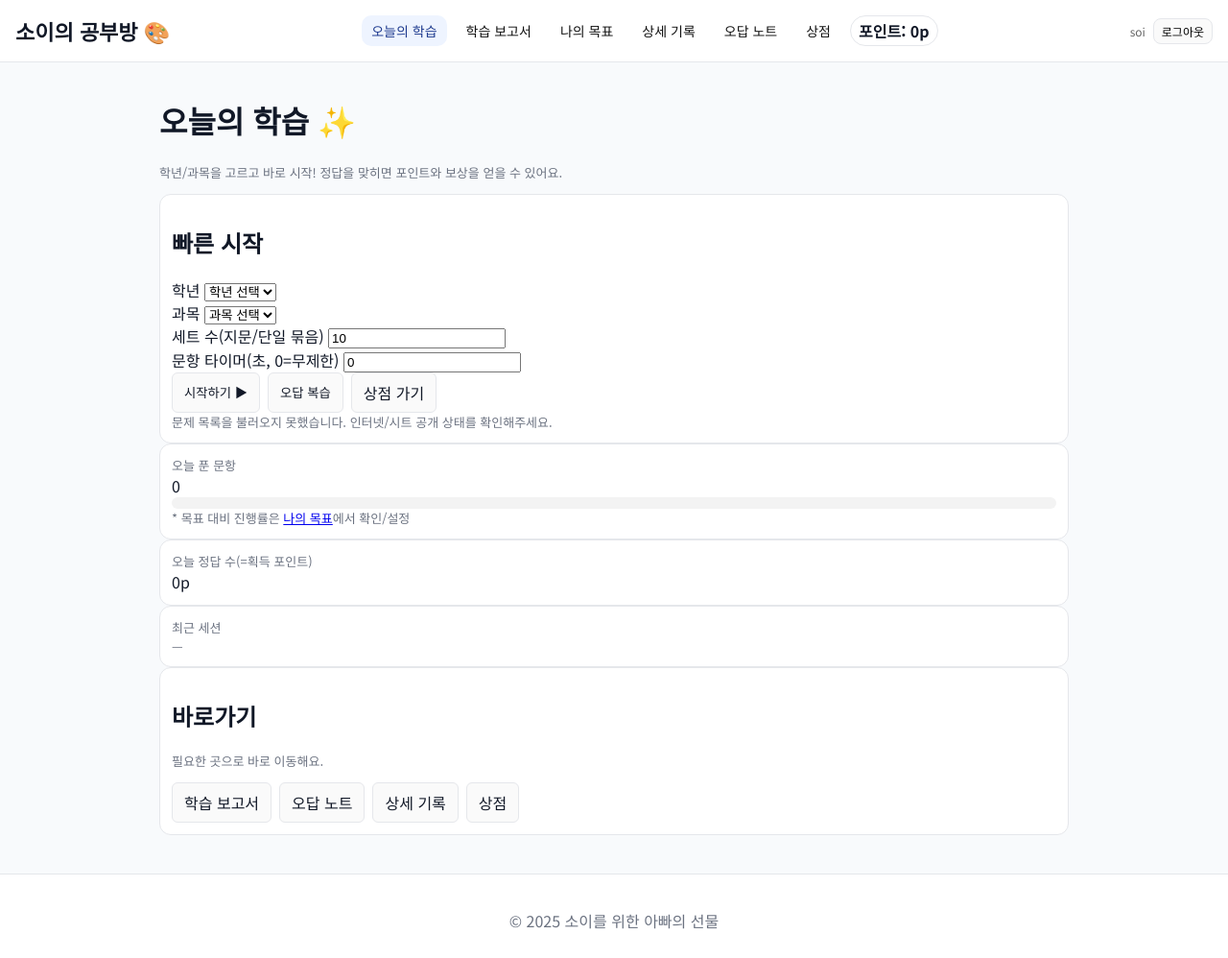
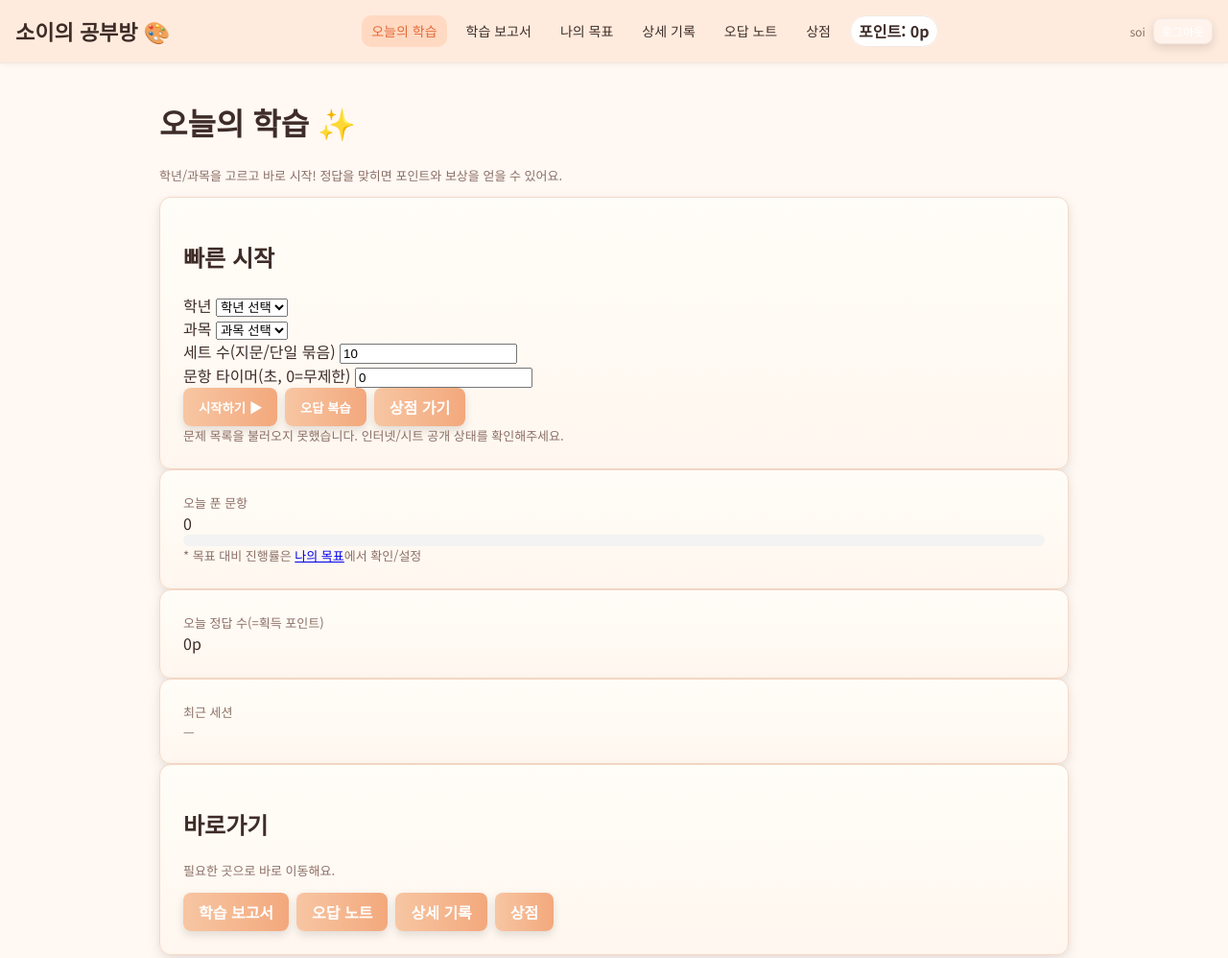
Before and after one commit to cojay80/soi-homestudy, a website: page index.html in a window 1280 px wide. Shown: the top 998 px of the page at 96% size. Drawn offline with Linux system fonts and the light colour scheme; no server answers.

Commit message:
Update style.css
스타일 개선: 버튼 통일, 그림자 효과, 로그아웃 글자색 수정

```diff
--- a/css/style.css
+++ b/css/style.css
@@ -1,122 +1,302 @@
 /* ========== Base / Tokens ========== */
-:root{
+:root {
   --page-width:980px;
   --pad-x:16px; --pad-y:12px;
-  --line:#e5e7eb; --bg:#f8fafc; --card:#fff;
-  --text:#111827; --muted:#6b7280;
-  --brand:#03C75A; /* 네이버 그린 */
-  --brand-2:#02B350; /* 네이버 다크 그린 */
+  --line:#f2e8df; /* 부드러운 베이지 경계 */
+  --bg:#F7F1E3;     /* 부드러운 베이지 */
+  --card:#FFF1E6; /* 카드 배경: 연베이지 */
+  --text:#3E2C28; /* 진한 브라운 텍스트 */
+  --muted:#8B6F66; /* 서브 텍스트 */
+  --brand:#FF8552; /* 코랄 오렌지 */
+  --brand-2:#E46A38; /* 테라코타 오렌지 */
 }
-*{box-sizing:border-box}
-html,body{margin:0;padding:0}
-img,video{max-width:100%;height:auto;display:block}
-body{min-width:320px;background:var(--bg);color:var(--text);
-  font-family:'Noto Sans KR',system-ui,Segoe UI,Roboto,Arial,sans-serif}
+
+* { box-sizing:border-box; }
+html,body { margin:0; padding:0; }
+img,video { max-width:100%; height:auto; display:block; }
+
+body {
+  min-width:320px;
+  background:var(--bg);
+  color:var(--text);
+  font-family:'Noto Sans KR', system-ui, Segoe UI, Roboto, Arial, sans-serif;
+  line-height:1.5;
+}
 
 /* ========== Common ========== */
-.container{max-width:var(--page-width);margin:0 auto;padding:16px}
-.card{background:var(--card);border:1px solid var(--line);border-radius:12px;padding:12px}
-.btn{
+.container {
+  max-width:var(--page-width);
+  margin:0 auto;
+  padding:16px;
+}
+
+.card {
+  background:var(--card);
+  border:1px solid var(--line);
+  border-radius:12px;
+  padding:12px;
+  box-shadow:0 4px 10px rgba(0,0,0,0.04);
+  transition:transform .15s ease, box-shadow .15s ease;
+}
+.card:hover {
+  transform:translateY(-2px);
+  box-shadow:0 6px 16px rgba(0,0,0,0.07);
+}
+
+.btn {
   display:inline-block;
   padding:8px 12px;
   border:1px solid var(--line);
   border-radius:6px;
-  background:#fafafa;
+  background:#FFF3EC;
   color:var(--text);
   cursor:pointer;
-  transition:.15s;
+  transition:all .15s ease;
   text-decoration:none;
 }
-.btn:hover{
-  background:#f3f4f6;
+.btn:hover {
+  background:#FFE7DC;
   border-color:var(--brand);
   color:var(--brand);
 }
-.btn-primary{
+.btn-primary {
   background:var(--brand);
   color:#fff;
   border-color:var(--brand);
 }
-.btn-primary:hover{
+.btn-primary:hover {
   background:var(--brand-2);
   border-color:var(--brand-2);
   color:#fff;
 }
-.mini{color:var(--muted);font-size:13px}
-.badge{padding:.2rem .5rem;border:1px solid var(--line);border-radius:999px;font-weight:600;background:#fff}
-.barwrap{background:#f3f3f3;border-radius:8px;overflow:hidden;height:12px}
-.bar{height:100%;background:#7aa6ff}
+
+.mini { color:var(--muted); font-size:13px; }
+.badge {
+  padding:.2rem .5rem;
+  border:1px solid var(--line);
+  border-radius:999px;
+  font-weight:600;
+  background:#fff;
+}
+.barwrap {
+  background:#f3f3f3;
+  border-radius:8px;
+  overflow:hidden;
+  height:12px;
+}
+.bar { height:100%; background:var(--brand); }
 
 /* ========== Header (Desktop) ========== */
-.main-header{
-  position:relative; z-index:1000;
-  background:#fff; border-bottom:1px solid var(--line);
+.main-header {
+  position:sticky;
+  top:0;
+  z-index:1000;
+  background:#FFF5EF;
+  border-bottom:1px solid var(--line);
   padding:var(--pad-y) var(--pad-x);
-  display:flex; align-items:center; gap:10px; flex-wrap:wrap;
+  display:flex;
+  align-items:center;
+  gap:10px;
+  flex-wrap:wrap;
+  box-shadow:0 2px 6px rgba(0,0,0,0.04);
 }
-.main-header .logo{font-weight:800; flex:0 0 auto;}
-.main-header .logo a{display:inline-block;padding:4px 0; font-size:22px; text-decoration:none; color:inherit;}
-.main-nav{flex:1 1 auto}
-.main-nav ul{display:flex;justify-content:center;align-items:center;gap:10px;list-style:none;margin:0;padding:0;flex-wrap:wrap}
-.main-nav a{display:inline-block;padding:6px 10px;border-radius:10px;font-size:14px;text-decoration:none;color:#111}
-.main-nav li.active a,.main-nav a:hover{background:#eef4ff;color:#1f3b8f}
-.user-info{margin-left:auto;display:flex;align-items:center;gap:8px;color:#666; font-size:12px; white-space:nowrap;}
-#welcome-message{font-size:12px;color:#666}
-#logout-button{padding:4px 8px;border:1px solid var(--line);border-radius:8px;background:#fafafa;cursor:pointer;font-size:12px}
-.mobile-menu-button{display:none;border:1px solid var(--line);border-radius:8px;background:#fff;padding:6px 10px;cursor:pointer; font-size:20px; line-height:1}
-
-/* ========== Header (Mobile ≤860px) ========== */
-@media (max-width:860px){
-  .main-header{gap:8px}
-  .mobile-menu-button{display:inline-block;margin-left:8px}
-  .main-nav{display:none}                 /* 기본 숨김 */
-
-  /* 드로워(풀스크린) */
-  .main-nav.is-open{display:block}
-  .main-nav.is-open ul{
-    position:fixed; inset:0; z-index:1000;
-    display:flex; flex-direction:column; align-items:stretch; gap:0;
-    padding:72px 16px 24px; background:#fff; overflow-y:auto;
-    margin:0; list-style:none;
-  }
-  .main-nav.is-open li a, .main-nav.is-open .badge{
-    display:block; width:100%; margin:6px 0; padding:12px 12px;
-    border:1px solid var(--line); border-radius:12px; font-size:15px; background:#fff;
-  }
-
-  /* 클릭 가능한 백드롭(네비보다 낮은 z-index) */
-  #nav-backdrop{
-    position:fixed; inset:0; background:rgba(0,0,0,.35);
-    z-index:900; display:none;
-  }
-  body.nav-open #nav-backdrop{ display:block; }
-
-  /* 모바일에서 user-info는 헤더 안 오른쪽 작게 */
-  .user-info{order:2}
+.main-header .logo { font-weight:800; flex:0 0 auto; }
+.main-header .logo a {
+  display:inline-block;
+  padding:4px 0;
+  font-size:22px;
+  text-decoration:none;
+  color:inherit;
 }
 
-/* ========== Tables / Quiz bits ========== */
-table{width:100%;border-collapse:collapse;background:#fff}
-th,td{padding:8px;border-bottom:1px solid var(--line);text-align:left;font-size:14px}
-th{background:#fafafa}
-th button{background:none;border:none;font-weight:700;cursor:pointer}
-.progress-bar{background:#f3f3f3;border-radius:8px;overflow:hidden;height:12px}
-.progress{height:100%;background:#7aa6ff;transition:width .2s}
-.answer-options{display:grid;gap:8px}
-.option{padding:10px 12px;border:1px solid var(--line);border-radius:10px;background:#fff;cursor:pointer}
-.option:hover{background:#fafafa}
-.correct-answer{background:#e8f7e8 !important;border-color:#7dc47d !important}
-.incorrect-answer{background:#ffefef !important;border-color:#ef9a9a !important}
+.main-nav { flex:1 1 auto; }
+.main-nav ul {
+  display:flex;
+  justify-content:center;
+  align-items:center;
+  gap:10px;
+  list-style:none;
+  margin:0;
+  padding:0;
+  flex-wrap:wrap;
+}
+.main-nav a {
+  display:inline-block;
+  padding:6px 10px;
+  border-radius:10px;
+  font-size:14px;
+  text-decoration:none;
+  color:var(--text);
+  transition:background-color 0.15s ease, color 0.15s ease;
+}
+.main-nav li.active a,
+.main-nav a:hover {
+  background:#FFE7DC;
+  color:var(--brand-2);
+}
 
-/* ========== Toast ========== */
-#toast-message{
-  position:fixed;left:50%;bottom:24px;transform:translateX(-50%);
-  padding:10px 14px;border-radius:10px;background:#333;color:#fff;
-  opacity:0;transition:.2s;z-index:1300
+.user-info {
+  margin-left:auto;
+  display:flex;
+  align-items:center;
+  gap:8px;
+  color:var(--muted);
+  font-size:12px;
+  white-space:nowrap;
 }
-#toast-message.show{opacity:1}
-#toast-message.correct{background:#0a7f2e}
-#toast-message.incorrect{background:#b91c1c}
+#welcome-message { font-size:12px; color:var(--muted); }
+#logout-button {
+  padding:4px 8px;
+  border:1px solid var(--line);
+  border-radius:8px;
+  background:#FFF3EC;
+  cursor:pointer;
+  font-size:12px;
+}
 
-/* ========== Footer ========== */
-.main-footer{border-top:1px solid var(--line);color:var(--muted);text-align:center;padding:20px 12px;background:#fff;margin-top:24px}
+.mobile-menu-button {
+  display:none;
+  border:1px solid var(--line);
+  border-radius:8px;
+  background:#fff;
+  padding:6px 10px;
+  cursor:pointer;
+  font-size:20px;
+  line-height:1;
+}
+
+/* ========== Responsive (Mobile ≤860px) ========== */
+@media (max-width:860px){
+  .container { padding:12px; }
+  .main-header { flex-direction:row; flex-wrap:wrap; }
+  .main-nav ul { flex-direction:column; align-items:flex-start; }
+  .main-nav a { padding:8px 10px; font-size:15px; }
+}
+/* ====== 따뜻한 톤으로 색상 오버라이드 ====== */
+
+/* 전체 배경 */
+body {
+  background: #FFF8F3; /* 크림톤 */
+  color: #3E2C28;      /* 진한 브라운 텍스트 */
+}
+
+/* 카드 박스 */
+.card {
+  background: #FFF1E6; /* 연베이지 */
+  border-color: #f2e8df; /* 부드러운 경계선 */
+}
+
+/* 헤더 영역 */
+.main-header {
+  background: #FFEBDD; /* 살구 베이지 */
+}
+.main-header .logo a {
+  color: #3E2C28; /* 진한 브라운 */
+}
+
+/* 메뉴 hover */
+.main-nav li.active a,
+.main-nav a:hover {
+  background: #FFD9C2; /* 연한 살구 */
+  color: #E46A38;      /* 테라코타 오렌지 */
+}
+
+/* 버튼 */
+.btn {
+  background: #FFF3EC;
+  color: #3E2C28;
+}
+.btn:hover {
+  background: #FFE7DC;
+  border-color: #FF8552;
+  color: #FF8552;
+}
+.btn-primary {
+  background: #FF8552;
+  border-color: #FF8552;
+  color: #fff;
+}
+.btn-primary:hover {
+  background: #E46A38;
+  border-color: #E46A38;
+}
+/* 카드 그림자 강화 */
+.card {
+  background: #fff;
+  border-radius: 12px;
+  padding: 1.5rem;
+  border: 1px solid #f5d9c7;
+  box-shadow:
+    0 6px 16px rgba(0, 0, 0, 0.08), /* 메인 그림자 */
+    0 2px 6px rgba(0, 0, 0, 0.04);   /* 부드러운 보조 그림자 */
+}
+
+/* 헤더 그림자 */
+header {
+  background: rgba(253, 233, 217, 0.9);
+  border-bottom: 2px solid #f3cbb2;
+  padding: 1rem 2rem;
+  box-shadow: 0 3px 8px rgba(0,0,0,0.06);
+}
+
+/* 버튼 그림자 및 눌림 효과 */
+button {
+  background: linear-gradient(90deg, #f7c6a3, #f3a87c);
+  color: #fff;
+  border: none;
+  padding: 0.6rem 1.2rem;
+  border-radius: 8px;
+  cursor: pointer;
+  transition: transform 0.15s ease, box-shadow 0.15s ease;
+  box-shadow: 0 4px 10px rgba(0,0,0,0.12);
+}
+
+button:hover {
+  transform: translateY(-2px);
+  box-shadow: 0 6px 14px rgba(0,0,0,0.18);
+}
+
+button:active {
+  transform: translateY(0);
+  box-shadow: 0 3px 6px rgba(0,0,0,0.12);
+}
+.card {
+  background: linear-gradient(180deg, #FFFDF8 0%, #FFF7EF 100%);
+  border-radius: 12px;
+  padding: 1.5rem;
+  border: 1px solid #f5d9c7;
+  box-shadow:
+    0 6px 16px rgba(0, 0, 0, 0.08),
+    0 2px 6px rgba(0, 0, 0, 0.04);
+}
+/* 공통 버튼 스타일 (시작하기, 오답 복습, 상점 가기 전부 적용) */
+.btn {
+  display: inline-block;
+  background: linear-gradient(90deg, #f7c6a3, #f3a87c);
+  color: #fff;
+  font-weight: 600;
+  padding: 0.5rem 1rem;
+  border-radius: 8px;
+  text-align: center;
+  text-decoration: none;
+  border: none;
+  cursor: pointer;
+  box-shadow: 0 4px 10px rgba(0,0,0,0.12);
+  transition: transform 0.15s ease, box-shadow 0.15s ease;
+}
+
+/* hover 시 살짝 떠오르기 */
+.btn:hover {
+  transform: translateY(-2px);
+  box-shadow: 0 6px 14px rgba(0,0,0,0.18);
+}
+
+/* active(눌렀을 때) */
+.btn:active {
+  transform: translateY(0);
+  box-shadow: 0 3px 6px rgba(0,0,0,0.12);
+}
+/* 로그아웃 버튼만 글자색 검정 */
+#btn-logout {
+  color: #000 !important;
+}
```
